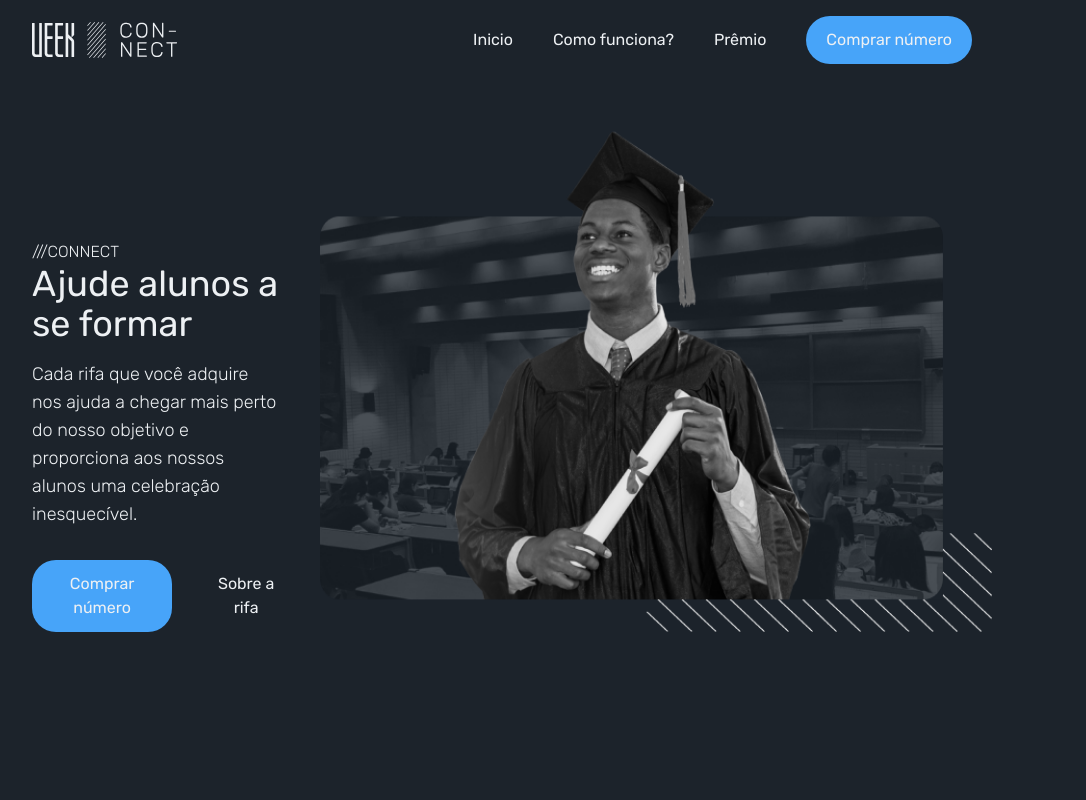
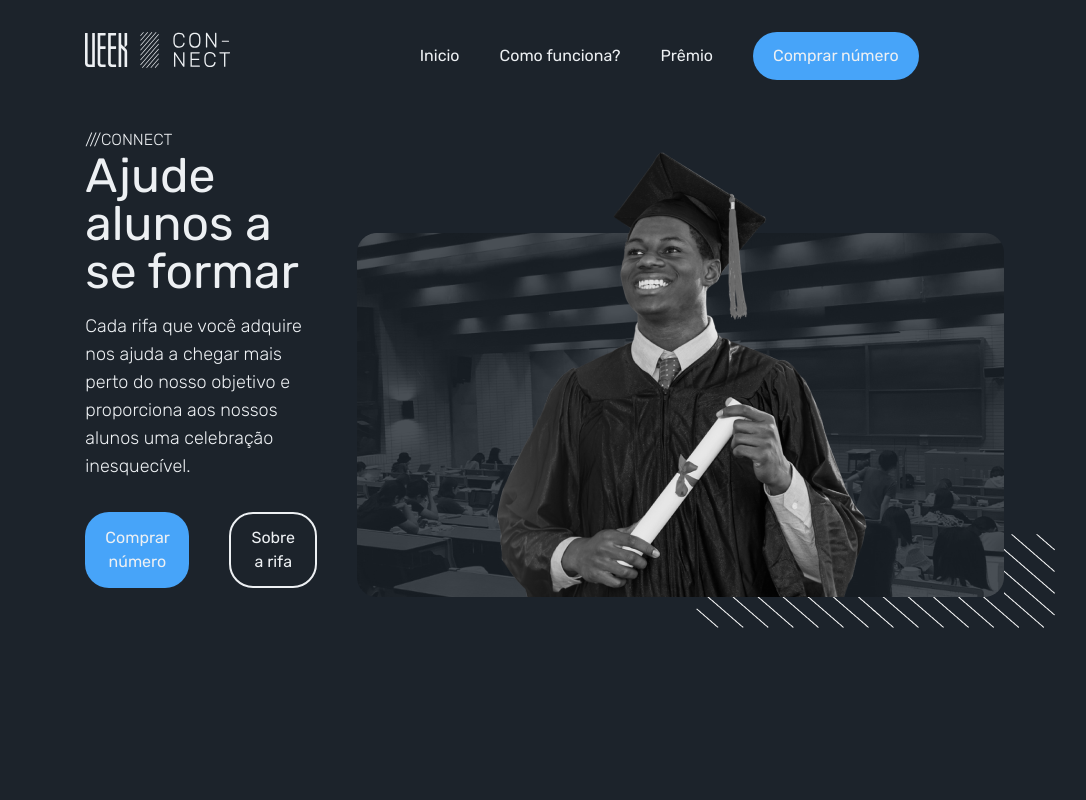
Before and after one commit to rodrigocitadin/ueek, a Next.js app: page / in a window 1280 px wide. Shown: the top 800 px of the page, without its empty margins (128-1214 px from the left). Built offline with nearby package versions, Linux system fonts and the light colour scheme.

Commit message:
renaming things

```diff
--- a/app/components/SectionText.tsx
+++ b/app/components/Text.tsx
@@ -1,4 +1,4 @@
-export default function SectionText({ className, children }:
+export default function Text({ className, children }:
   {
     className?: string,
     children: React.ReactNode
--- a/app/components/SectionTitle.tsx
+++ b/app/components/Title.tsx
@@ -1,4 +1,4 @@
-export default function SectionTitle({ children }:
+export default function Title({ children }:
   {
     children: React.ReactNode
   }
--- a/app/layout.tsx
+++ b/app/layout.tsx
@@ -21,9 +21,9 @@ export default function RootLayout({
   return (
     <html lang="en">
       <body className={`${rubik.className} bg-background text-white`}>
-        <div className='w-3/4  m-auto'>
-          <nav className='flex justify-between py-4'>
-            <img src='/logo.svg' />
+        <div className='w-2/3  m-auto'>
+          <nav className='flex justify-between my-8'>
+            <a href='/'><img src='/logo.svg' /></a>
             <ul className='flex'>
               <li className='mx-5 my-auto'><a href='#'>Inicio</a></li>
               <li className='mx-5 my-auto'><a href='#'>Como funciona?</a></li>
@@ -35,7 +35,7 @@ export default function RootLayout({
           </nav>
           {children}
           <nav className='flex-col py-4'>
-            <img className='m-auto' src='/logo.svg' />
+            <a href='/'><img className='m-auto' src='/logo.svg' /></a>
             <ul className='flex justify-center py-4'>
               <li className='mx-5 my-auto'><a href='#'>Inicio</a></li>
               <li className='mx-5 my-auto'><a href='#'>Como funciona?</a></li>
--- a/app/page.tsx
+++ b/app/page.tsx
@@ -1,21 +1,23 @@
 import BuyNumberButton from "./components/BuyNumberButton"
+import Text from "./components/Text"
+import Title from "./components/Title"
 
 export default function Home() {
   return (
     <main className="min-h-screen">
-      <div className="mt-12 flex justify-between">
-        <div className="mt-16 pt-12">
-          <div className="flex-col max-w-3xl">
-            <p className="font-light">///CONNECT</p>
-            <h2 className="text-4xl">Ajude alunos a se formar</h2>
-            <p className="font-light text-lg my-4">Cada rifa que você adquire nos ajuda a chegar mais perto do nosso objetivo e proporciona aos nossos alunos uma celebração inesquecível.</p>
+      <div className="mt-12 flex justify-between items-end">
+        <div className="mb-10">
+          <div className="flex-col max-w-lg">
+            <Title>CONNECT</Title>
+            <h1 className="text-5xl font-normal">Ajude alunos a se formar</h1>
+            <Text className="my-4">Cada rifa que você adquire nos ajuda a chegar mais perto do nosso objetivo e proporciona aos nossos alunos uma celebração inesquecível.</Text>
           </div>
           <div className="flex mt-8">
             <BuyNumberButton />
-            <button className="ml-10">Sobre a rifa</button>
+            <button className="ml-10 rounded-3xl border-white border-2 py-3 px-5">Sobre a rifa</button>
           </div>
         </div>
-        <img className="ml-10 max-w-2xl" src="/banner-person.png" />
+        <img className="ml-10" src="/banner-person.png" />
       </div>
     </main>
   )
```
